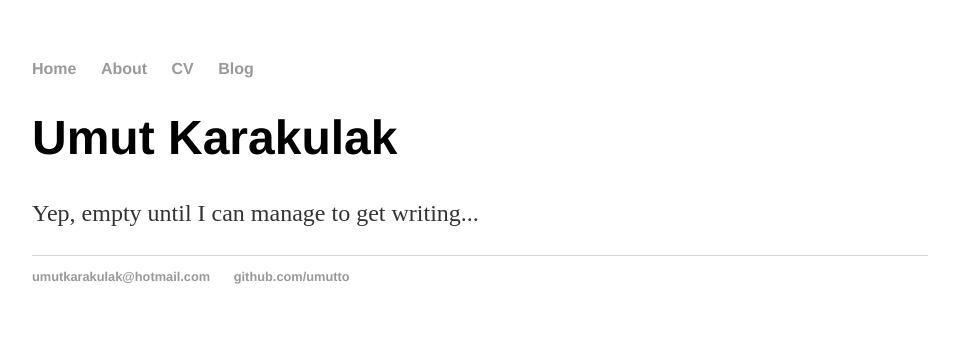
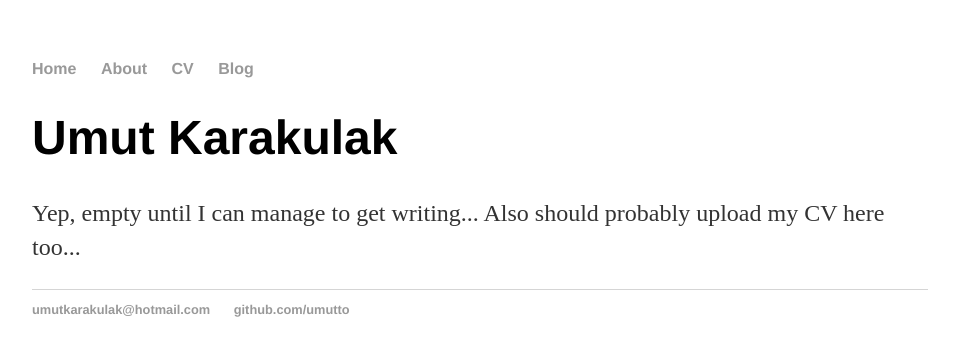
Before and after one commit to umutto/umutto.github.io-deprecated, a Jekyll site: the page built from about/index.html, in a window 1280 px wide. Shown: the top 356 px of the page, without its empty margins (160-1119 px from the left). Built offline with Jekyll 4.4.1, drawn with Linux system fonts in a browser that asks for light colours.

Commit message:
Update index.html

```diff
--- a/about/index.html
+++ b/about/index.html
@@ -4,7 +4,5 @@ title: About Umut Karakulak
 ---
 <div class="blurb">
 	<h1>Umut Karakulak</h1>
-	<p>
-    Yep, empty until I can manage to get writing...
-  </p>
+	<p>Yep, empty until I can manage to get writing... Also should probably upload my CV here too...</p>
 </div><!-- /.blurb -->
```
